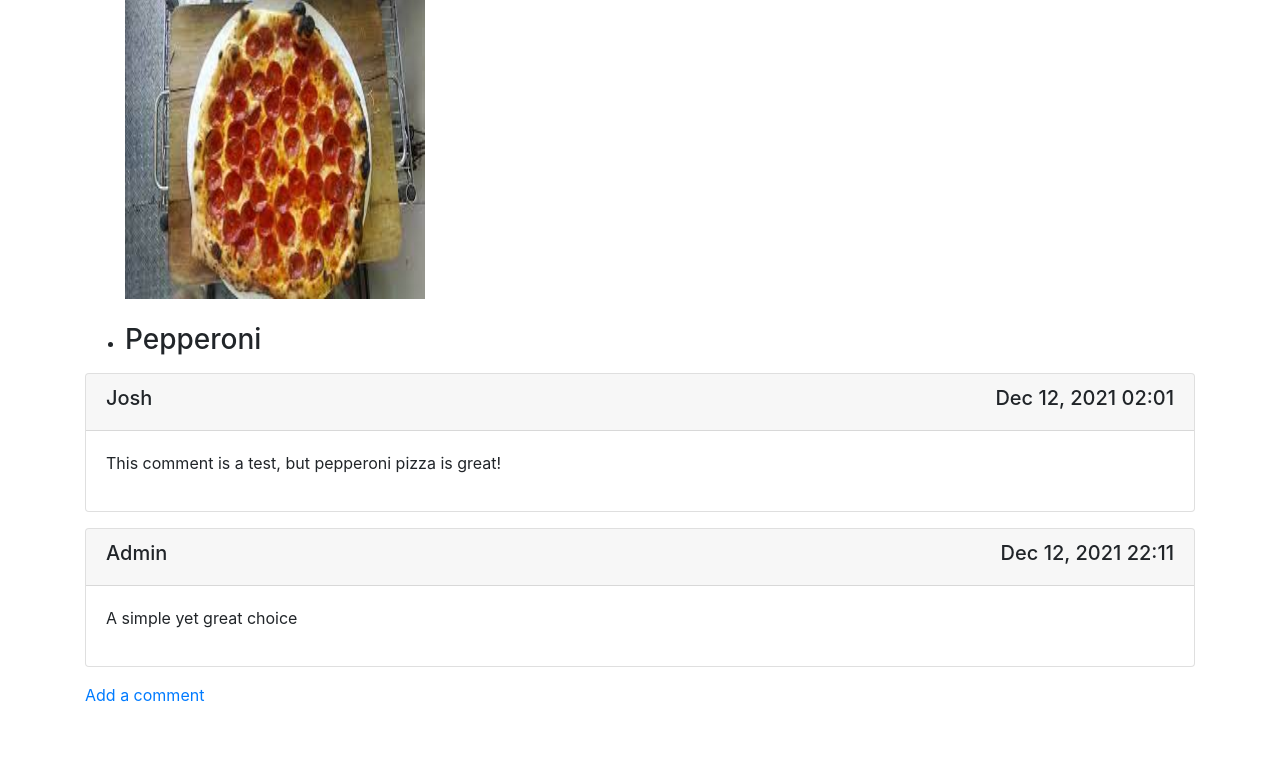
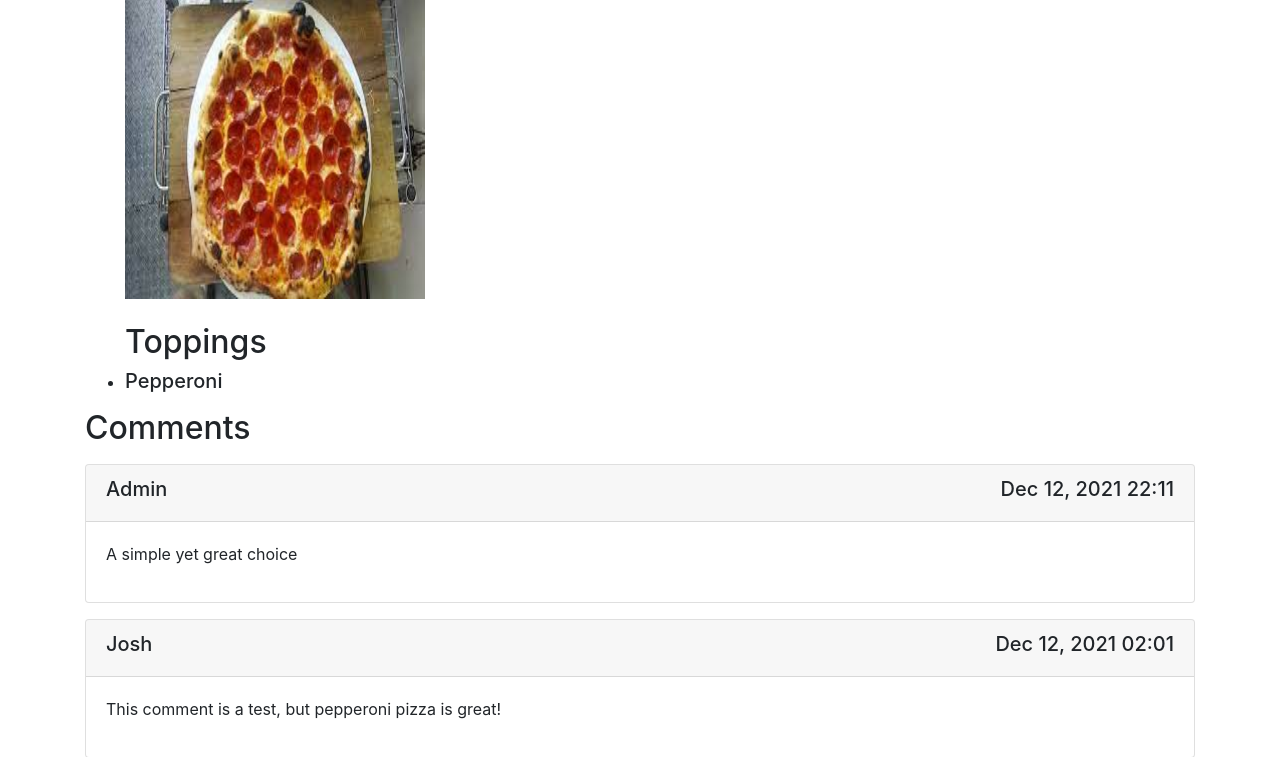
Before and after one commit to J-Farish24/Pizzeria, a Django app: page /pizzas/1/ in a window 1280 px wide. Shown: the part 156-913 px from the top of the page. Before the commit the page ends 858 px from the top, so only its background shows below. Run offline with Django 3.2, Linux system fonts and the light colour scheme; data comes from the database, SQL or seed files in the repository; both versions use the stored data as it was after the commit; some libraries are stand-ins or nearby versions.

Commit message:
Added pictures and sorted comments by date descending

```diff
--- a/pizzas/templates/pizzas/pizza.html
+++ b/pizzas/templates/pizzas/pizza.html
@@ -22,17 +22,17 @@
         <img src="{{ pizza.image.url }}">
         <br/><br/>
     {% endif %}
-
+    <h2>Toppings</h2>
     {% for topping in toppings %}
     <li>
-        <h3>{{ topping.name }}</h3>
+        <h5>{{ topping.name }}</h5>
     </li>
 
     {% empty %}
     <li>There are no toppings for this pizza yet.</li>
     {% endfor %}
 </ul>
-
+<h2>Comments</h2>
 <p>
     {% for comment in comments.all %}
     <div class="card mb-3">
--- a/pizzas/views.py
+++ b/pizzas/views.py
@@ -18,7 +18,7 @@ def pizzas(request):
 def pizza(request, pizza_id):
     pizza = Pizza.objects.get(id=pizza_id)
     toppings = pizza.topping_set.order_by('name')
-    comments= pizza.comment_set
+    comments= pizza.comment_set.order_by('-date_created', )
     context = {'pizza': pizza, 'toppings': toppings, 'comments': comments}
 
     return render(request, 'pizzas/pizza.html', context)
```
Also changed, not shown: db.sqlite3, media/images/HawaiianPizza.jpg (added), media/images/meat-lovers-pizza-4sm-3-500x375.jpg (added).
